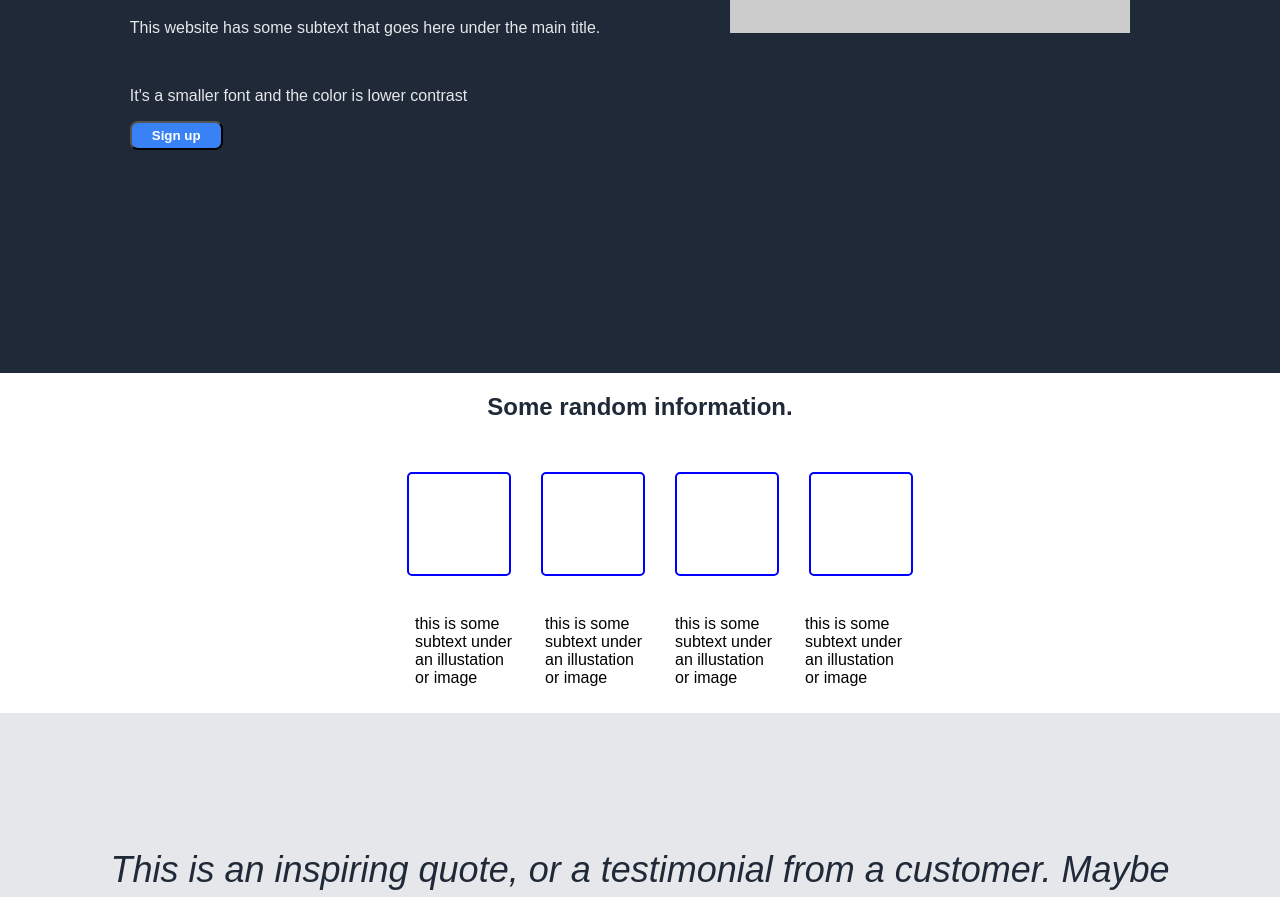
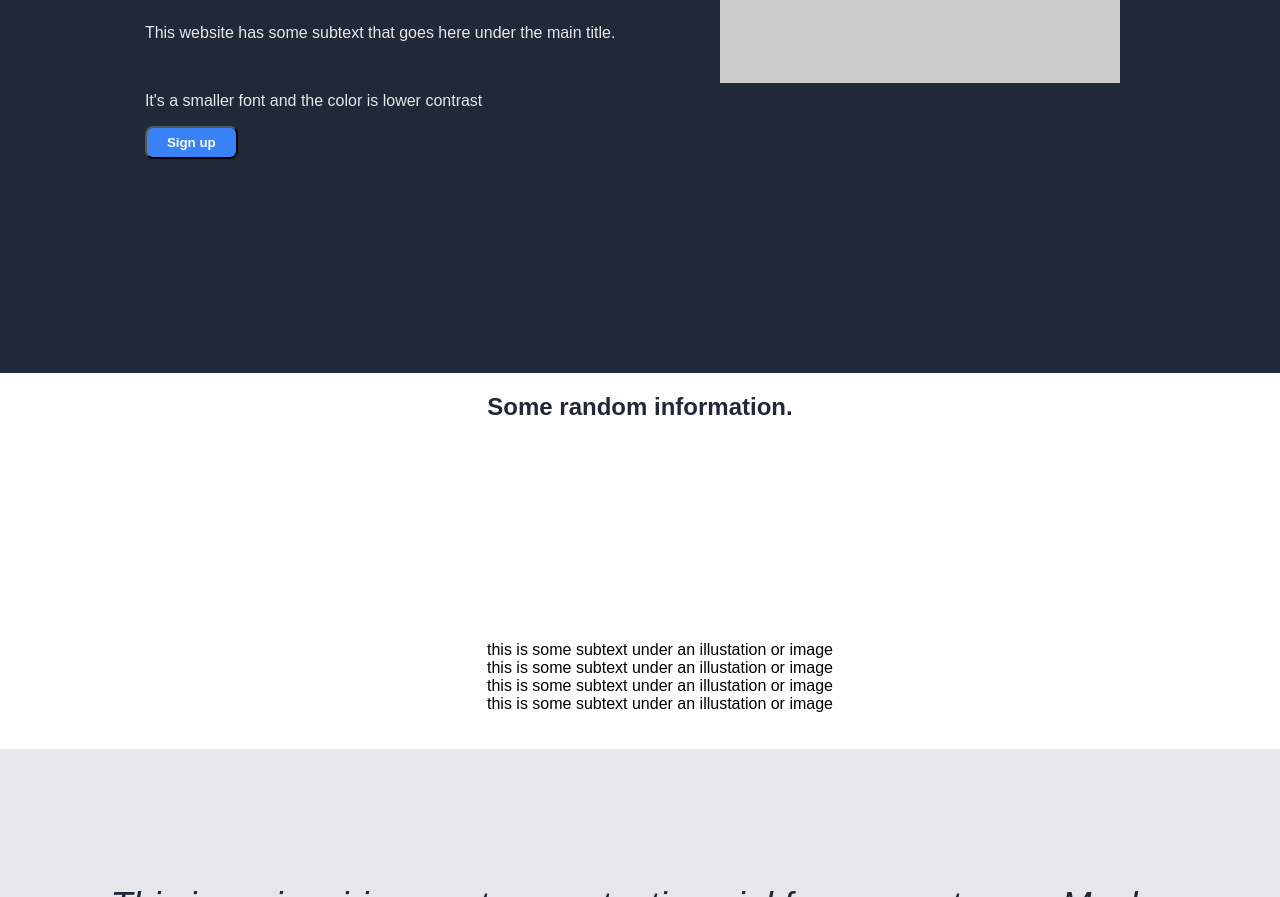
Before and after one commit to webdesignworld/Main-CSS-My-Project, a plain HTML site: page my-page.html in a window 1280 px wide. Shown: the part 291-1188 px from the top of the page. Drawn offline with Linux system fonts and the light colour scheme; placeholder pictures from the web are drawn by us.

Commit message:
Update style.css

```diff
--- a/style.css
+++ b/style.css
@@ -34,18 +34,9 @@ li{
 
 .logo {
     text-decoration: none;
-    /* padding: 10px;
-    margin-left: -20px; */
+    margin-top: -12px;
     font-size: 24px;
     color: var(--hero-main-header-logo-color);
-    }
-
-   .memory{
-    height: 85px;
-    margin: 5px;
-    background-color: #3882F6;
-    border: solid 2px;
-    border-radius: 10%;
     }
 
 
@@ -62,7 +53,8 @@ li{
     text-decoration: none;
     color: #E5E7EB;
     font-size: 18px;
-    padding: 0px 20px;
+    padding: 0px 10px;
+    margin-left: 80px;
    }
 
 
@@ -70,7 +62,7 @@ li{
     display: flex;
     flex-direction: row;
     flex-wrap: nowrap;
-    justify-content: center;
+    justify-content: space-around;
     width: auto;
     height:70vh;
     background-color: var(--hero-footer-background);
@@ -79,6 +71,8 @@ li{
  .hero-text{
     display: flex;
     flex-direction: column;
+    margin: 5px;
+    /* padding-right: 60px; */
        }
 
 
@@ -95,7 +89,8 @@ li{
     }
 
 .hero-image{
-    margin-left: 110px;
+    margin-left: -200px;
+    margin-top: 50px;
     padding: 20px;
     display: flex;
     flex-direction: column;
@@ -108,7 +103,7 @@ li{
 .sign-up{
     background-color: var(--call-to-action-button-color);
     color: white;
-    padding: 5px 20px;
+    padding: 7px 20px;
     border-radius: 8px;
     font-weight: bold;
     }
@@ -137,33 +132,16 @@ li{
     justify-content: center;
 }
 
- .illustrations ul {
+ .illustrations {
     display: flex;
-    flex-direction: row;
+    flex-direction: column;
     flex-wrap: nowrap;
     justify-content: center;
 }
 
-  .illustrations p{
-    border: 2px solid blue;
-    border-radius: 5px;
-    width: 100px;
-    height: 100px;
-    margin:15px;
+  .illustrations-text {
+    text-align: center;
  }
-
-
-.illustration-text li {
-    display: flex;
-    flex-direction: row;
-    flex-wrap: nowrap;
-    justify-content: center;
-    width: 100px;
-    height: auto;
-    margin:-10px 15px;
-    list-style: none;
-}
-
 
 blockquote  {
     margin: 20px -40px;
@@ -185,11 +163,9 @@ blockquote  {
     color: #1F2937;
             }
 
-figcaption{
+blockquote cite {
     margin-left: 40%;
-    font-style: normal;
     }
-
 
 .call-to-action h3{
    display: flex;
@@ -202,7 +178,6 @@ figcaption{
 .call-to-action p{
     margin-top: -20px;
     color: #E5E7EB;
-
 }
 
 
@@ -214,6 +189,7 @@ figcaption{
     justify-content: space-around;
     padding: 30px 50px;
     margin-left: 10%;
+    margin-bottom: 20px;;
     border-radius: 10px;
      width: 70vw;; */
    }
@@ -249,7 +225,6 @@ a .sign-up-action{
     padding: 15px 30px;
     border-radius: 8px;
     font-weight: bold;
-    /* margin-left: 20px; */
     box-shadow: rgba(0, 0, 0, 0.35) 0px 5px 15px;
 
 }
```
Lines whose indentation alone changed are shown as unchanged.
